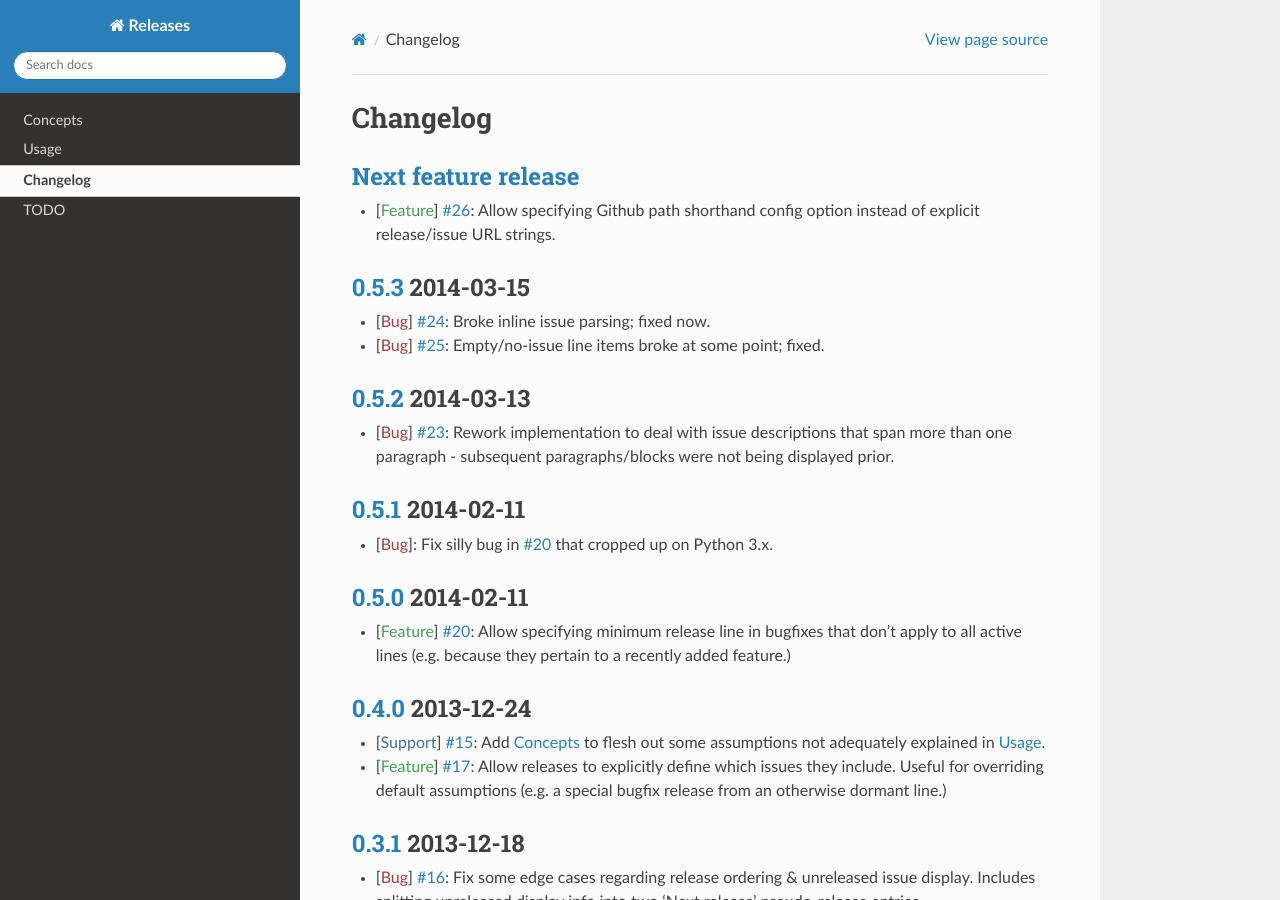
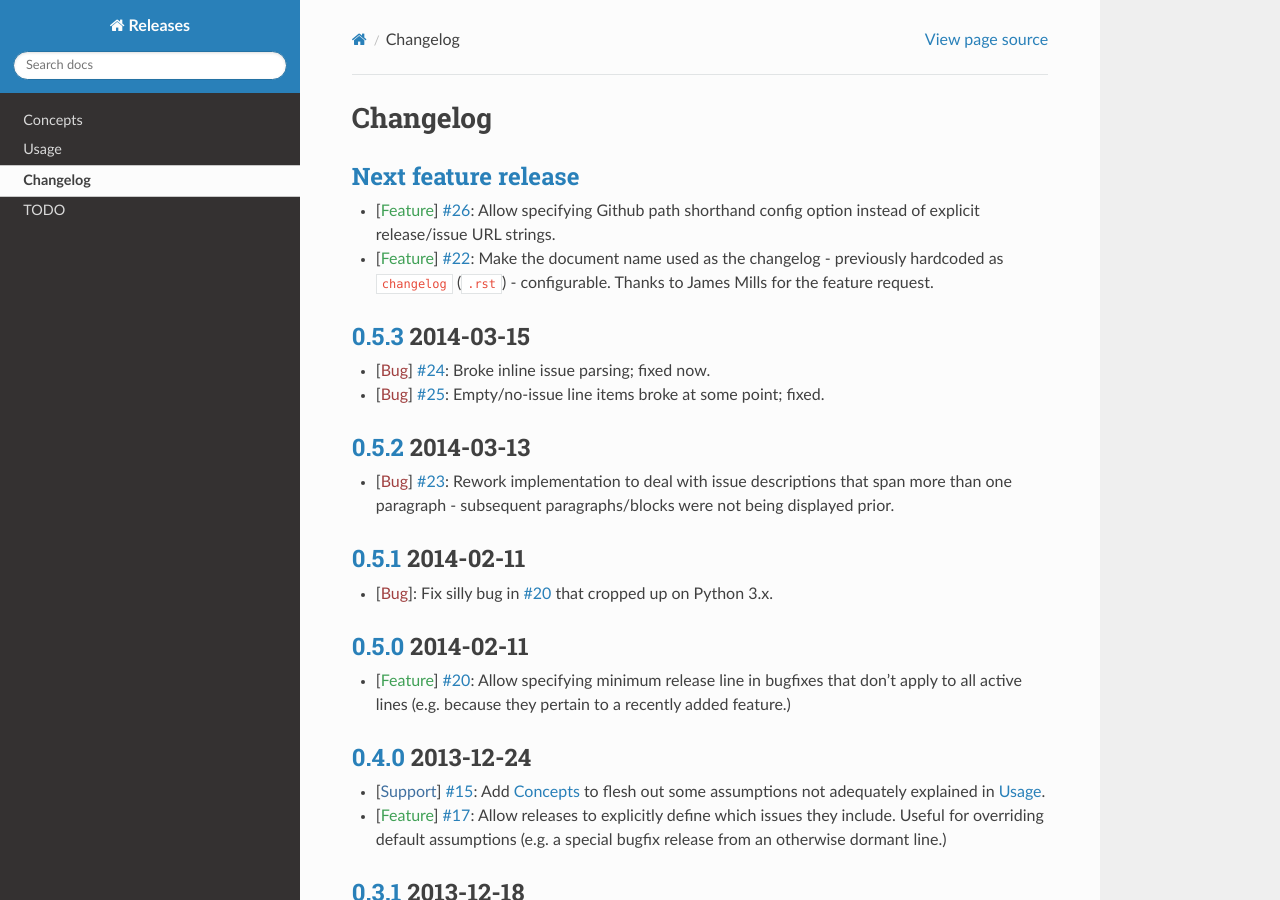
Before and after one commit to bitprophet/releases, a Sphinx documentation site: the page built from docs/changelog.rst, in a window 1280 px wide and 900 px high. Built offline with Sphinx 7.4.7 and the Read the Docs theme 2.0.0, drawn with Linux system fonts in a browser that asks for light colours.

Commit message:
Changelog re #22

```diff
--- a/docs/changelog.rst
+++ b/docs/changelog.rst
@@ -2,6 +2,9 @@
 Changelog
 =========
 
+* :feature:`22` Make the document name used as the changelog - previously
+  hardcoded as ``changelog`` (``.rst``) - configurable. Thanks to James Mills
+  for the feature request.
 * :feature:`26` Allow specifying Github path shorthand config option instead of
   explicit release/issue URL strings.
 * :release:`0.5.3 <2014-03-15>`
```
